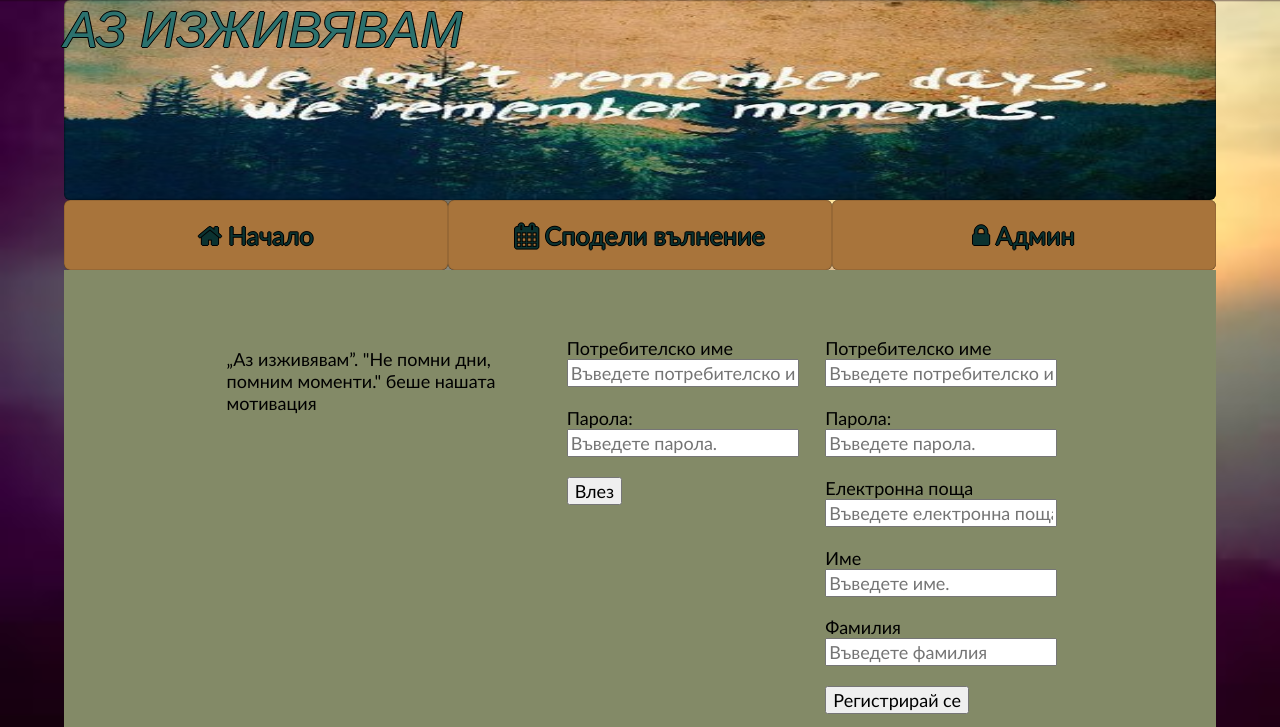
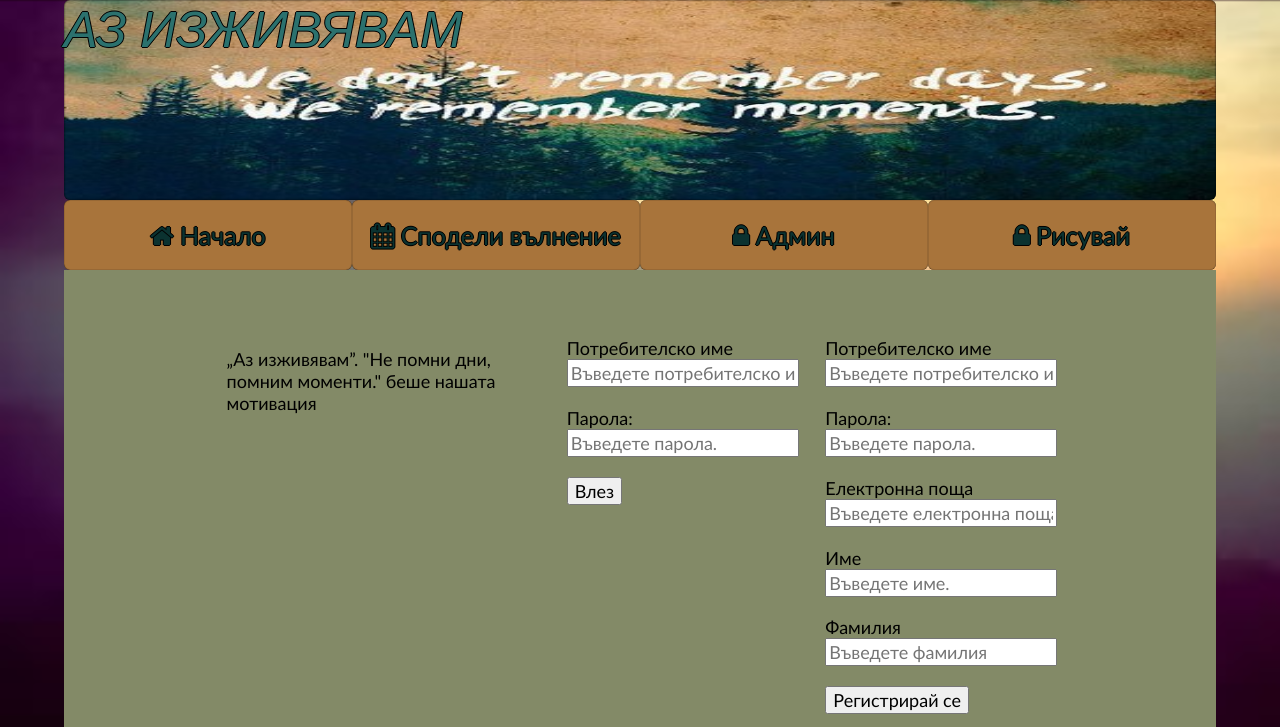
Before and after one commit to PetarAD/moments-1, a CodeIgniter app: page /database/index.php/home/index in a window 1280 px wide. Shown: the top 727 px of the page. Run offline with CodeIgniter, Linux system fonts and the light colour scheme; tables that the repository leaves empty or names only in its code hold one stand-in row (values such as "Sample post").

Commit message:
link
link

```diff
--- a/application/views/layouts/default.php
+++ b/application/views/layouts/default.php
@@ -28,6 +28,8 @@
 Сподели вълнение</a></li>
     <li><a href="<?= site_url('/admin') ?>"><i class="fa fa-lock" aria-hidden="true"></i>
 Админ</a></li>
+<li><a href="<?= site_url('/canvas') ?>"><i class="fa fa-lock" aria-hidden="true"></i>
+Рисувай</a></li>
   </ul>
 </nav>
 
```
